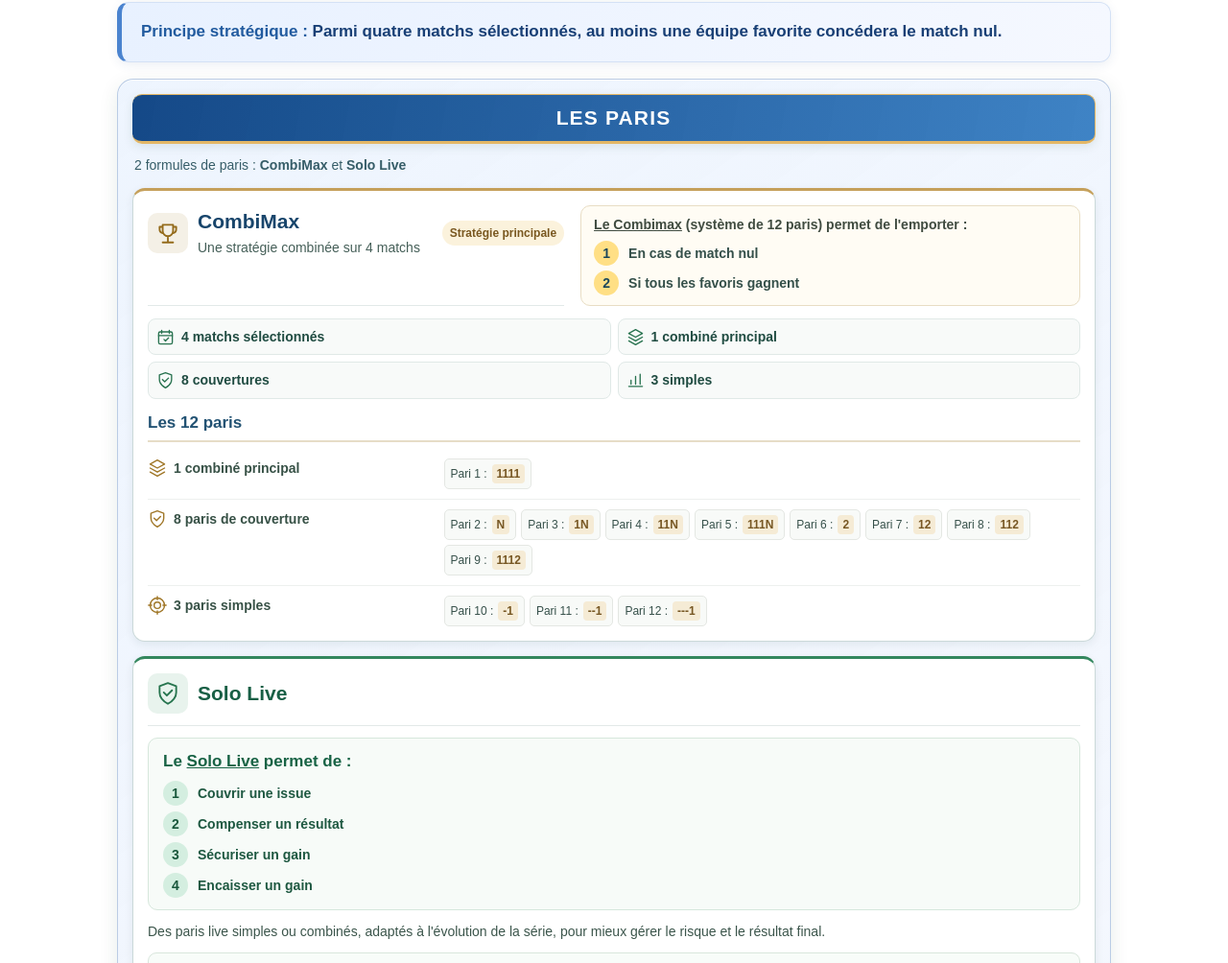
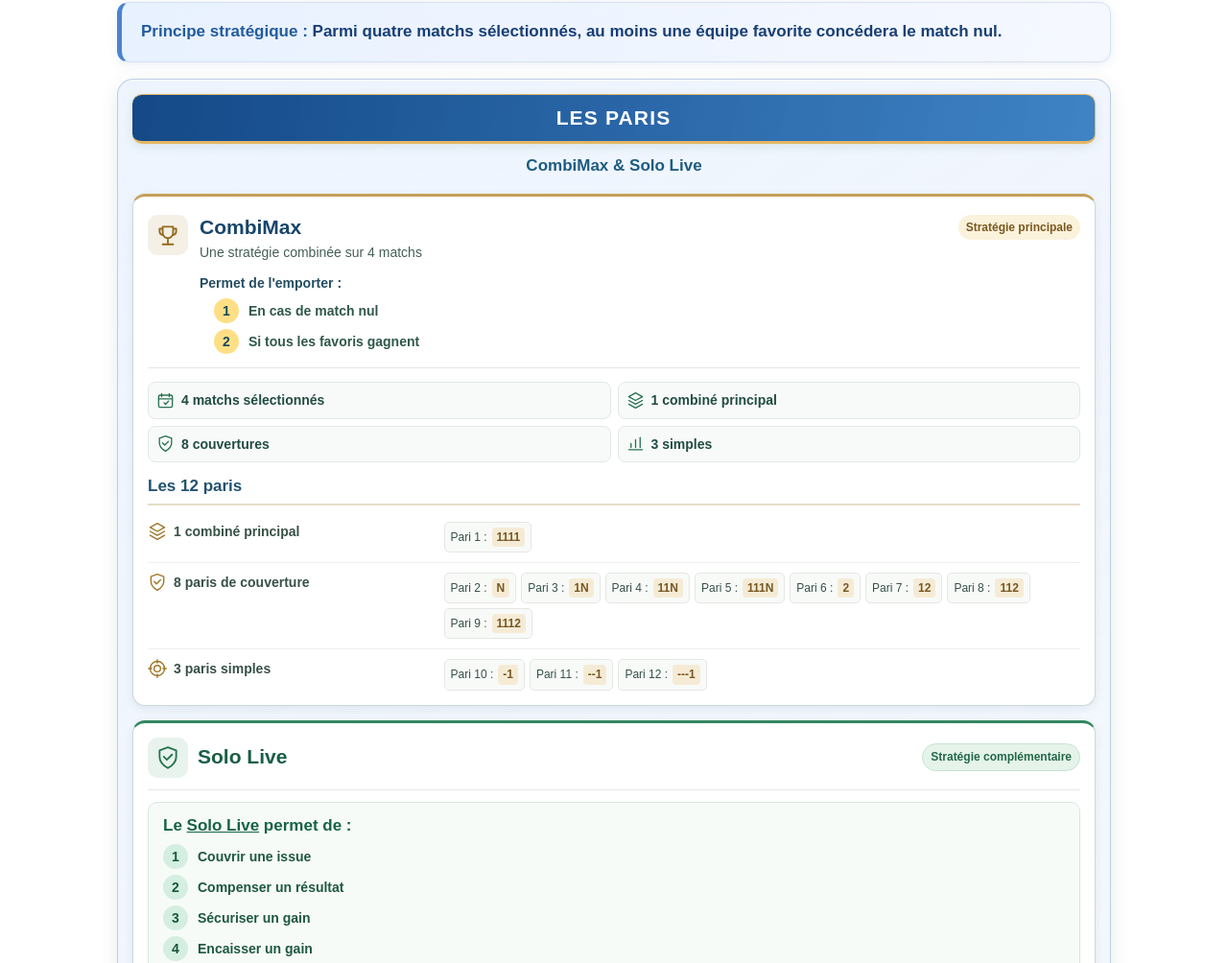
Before and after one commit to gbf42680-cell/greenballfoot-preview, a plain HTML site: page index.html in a window 1280 px wide. Shown: the part 872-1876 px from the top of the page at 96% size. Drawn offline with Linux system fonts and the light colour scheme.

Commit message:
Aperçu V42 : présentation CombiMax et Stratégie complémentaire Solo Live

```diff
--- a/index.html
+++ b/index.html
@@ -1926,6 +1926,65 @@
   }
   #gbf-methode .gbf-bets-solo-summary {padding:10px 12px;}
 }
+
+/* V42 — Titres, scénarios et étiquettes harmonisés dans la carte Les paris. */
+#gbf-methode .method-column--bets .gbf-paris-formules-summary {
+  margin:9px 0 17px;
+  text-align:center;
+  color:#1c5c81;
+  font-size:var(--gbf-fs-sub);
+  line-height:1.35;
+  font-weight:800;
+}
+#gbf-methode .method-column--bets .gbf-combimax-head-row {
+  display:block;
+  margin-bottom:14px;
+}
+#gbf-methode .method-column--bets .gbf-combimax-head-row > .gbf-text-card-header {
+  display:flex;
+  align-items:flex-start;
+  flex-wrap:nowrap;
+  gap:12px;
+  height:auto;
+  padding:4px 0 14px;
+}
+#gbf-methode .method-column--bets .gbf-combimax-head-row .gbf-text-card-header-main {
+  min-width:0;
+  flex:1 1 auto;
+}
+#gbf-methode .method-column--bets .gbf-bets-combi-scenarios {
+  display:block;
+  margin:12px 0 0;
+  padding:0;
+  border:0;
+  background:none;
+}
+#gbf-methode .method-column--bets .gbf-bets-combi-scenarios .gbf-combimax-result-label {
+  margin:0 0 6px;
+  color:#244d61;
+  font-size:var(--gbf-fs-body);
+  font-weight:800;
+  line-height:1.4;
+}
+#gbf-methode .method-column--bets .gbf-bets-combi-scenarios .gbf-combimax-cas {
+  margin:6px 0 0 15px;
+  color:#30574c;
+  font-weight:700;
+}
+#gbf-methode .gbf-text-card--solo .gbf-text-card-tag--solo {
+  color:#246848;
+  background:#e5f3e9;
+  border:1px solid #c6e4d1;
+}
+@media(max-width:740px) {
+  #gbf-methode .method-column--bets .gbf-combimax-head-row > .gbf-text-card-header {
+    flex-wrap:wrap;
+  }
+  #gbf-methode .method-column--bets .gbf-combimax-head-row .gbf-text-card-tag,
+  #gbf-methode .gbf-text-card--solo .gbf-text-card-tag--solo {
+    margin-left:52px;
+  }
+}
 </style>
 <!-- GreenBallFoot Methode : aperçu GitHub Pages, publication depuis main/root, 2026-11-09 -->
 </head>
@@ -1975,7 +2034,7 @@
 </aside>
 <div class="method-column method-column--bets" aria-labelledby="gbf-bets-title">
     <h2 id="gbf-bets-title">LES PARIS</h2>
-    <p class="gbf-paris-formules-summary">2 formules de paris : <strong>CombiMax</strong> et <strong>Solo Live</strong></p>
+    <p class="gbf-paris-formules-summary"><strong>CombiMax</strong> &amp; <strong>Solo Live</strong></p>
     <div class="gbf-text-cards" aria-label="Présentations textuelles CombiMax et Solo Live">
       <svg class="gbf-txt-sprite" xmlns="http://www.w3.org/2000/svg" aria-hidden="true" focusable="false">
   <symbol id="gbf-icon-trophy" viewBox="0 0 24 24"><path d="M7 4h10v6a5 5 0 0 1-10 0V4Zm0 2H4v2a4 4 0 0 0 3 4m10-6h3v2a4 4 0 0 1-3 4M12 15v5m-5 1h10"/></symbol>
@@ -1995,14 +2054,14 @@
             <div class="gbf-text-card-header-main">
               <h3 id="gbf-text-combimax-title">CombiMax</h3>
               <p>Une stratégie combinée sur 4 matchs</p>
+              <section class="gbf-bets-combi-scenarios" aria-label="Les deux scénarios CombiMax">
+                <p class="gbf-combimax-result-label">Permet de l'emporter :</p>
+                <div class="gbf-combimax-cas"><span class="gbf-combimax-num">1</span><span>En cas de match nul</span></div>
+                <div class="gbf-combimax-cas"><span class="gbf-combimax-num">2</span><span>Si tous les favoris gagnent</span></div>
+              </section>
             </div>
             <span class="gbf-text-card-tag">Stratégie principale</span>
           </header>
-          <section class="gbf-bets-combi-scenarios" aria-label="Les deux scénarios CombiMax">
-            <p class="gbf-combimax-title"><u>Le Combimax</u> (système de 12 paris) permet de l'emporter :</p>
-    <div class="gbf-combimax-cas"><span class="gbf-combimax-num">1</span><span class="">En cas de match nul</span></div>
-    <div class="gbf-combimax-cas"><span class="gbf-combimax-num">2</span><span>Si tous les favoris gagnent</span></div>
-          </section>
         </div>
         <div class="gbf-txt-stats" aria-label="Composition du CombiMax">
           <div class="gbf-txt-stat"><svg class="gbf-txt-icon" aria-hidden="true" focusable="false"><use href="#gbf-icon-calendar"></use></svg><span>4 matchs sélectionnés</span></div>
@@ -2029,6 +2088,7 @@
           <span class="gbf-text-card-emblem"><svg class="gbf-txt-icon" aria-hidden="true" focusable="false"><use href="#gbf-icon-shield"></use></svg></span>
           <!-- Titre officiel de la carte : Solo Live (sans « Stratégie »). -->
           <div class="gbf-text-card-header-main"><h3 id="gbf-text-solo-title">Solo Live</h3></div>
+          <span class="gbf-text-card-tag gbf-text-card-tag--solo">Stratégie complémentaire</span>
         </header>
         <section class="gbf-bets-solo-summary" aria-label="Les quatre objectifs du Solo Live">
           <p class="gbf-solo-live-note">
```
